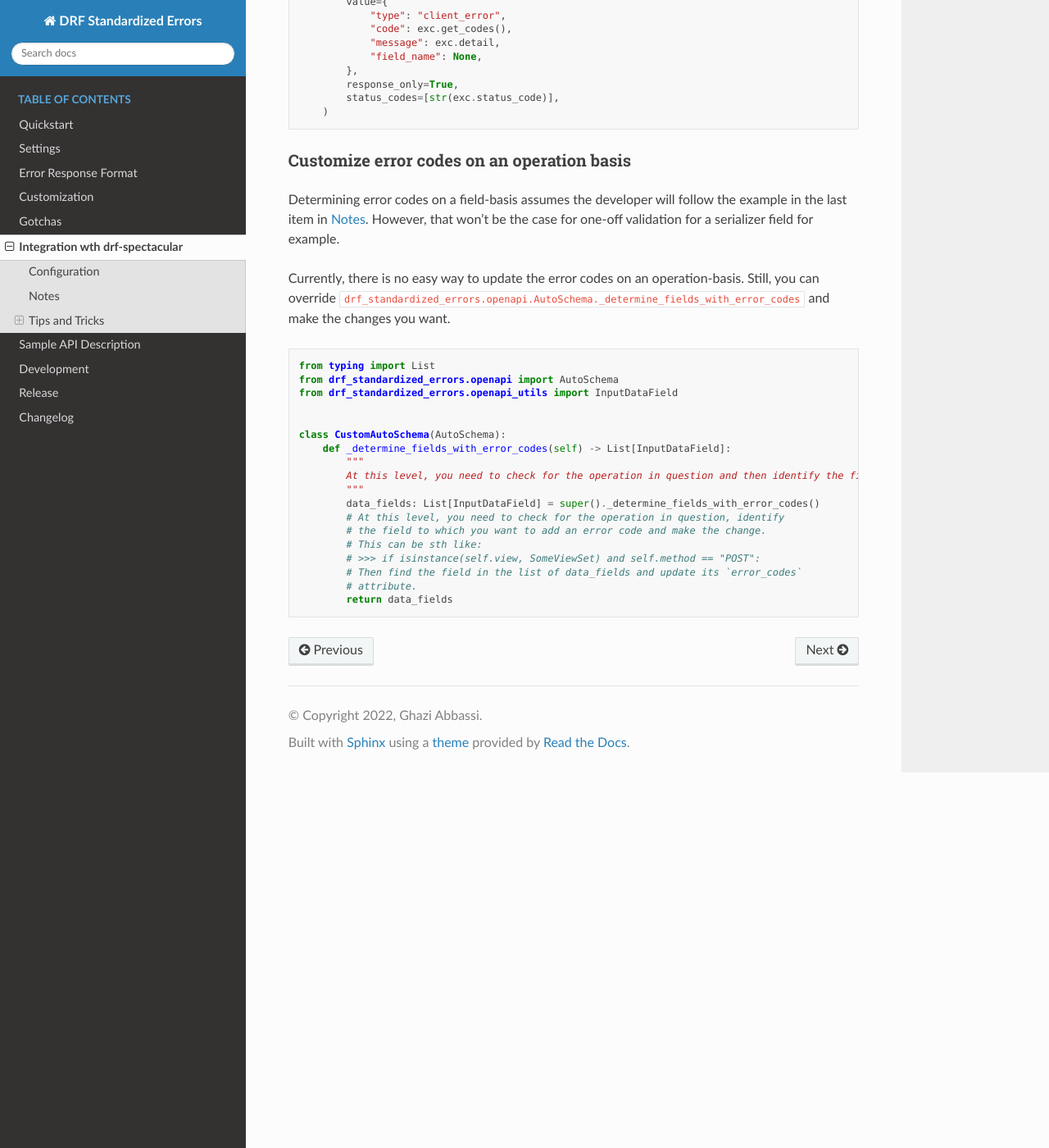
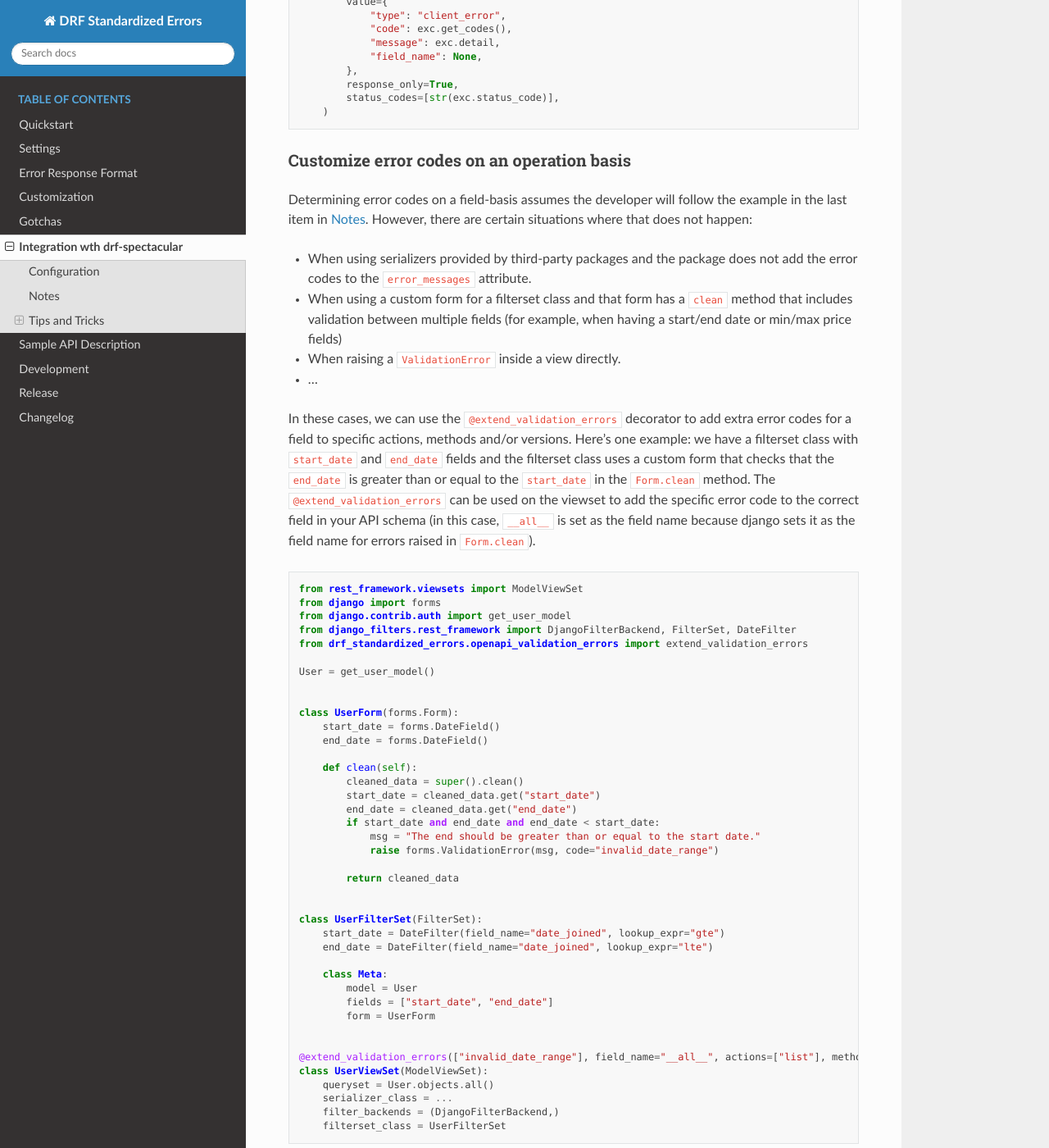
Before and after one commit to ghazi-git/drf-standardized-errors, a Sphinx documentation site: the page built from docs/openapi.md, in a window 1280 px wide and 1400 px high, scrolled down 8638 px. Shown: the whole window at 82% size. Built offline with Sphinx 7.4.7 and the Read the Docs theme 2.0.0, drawn with Linux system fonts in a browser that asks for light colours; some of the changed text lies outside the part shown.

Commit message:
add documentation for the new @extend_validation_errors decorator

````diff
--- a/docs/conf.py
+++ b/docs/conf.py
@@ -11,6 +11,10 @@
 # documentation root, use os.path.abspath to make it absolute, like shown here.
 import os
 import sys
+
+from django.conf import settings
+
+settings.configure()
 
 sys.path.insert(0, os.path.abspath(".."))
 
--- a/docs/openapi.md
+++ b/docs/openapi.md
@@ -424,27 +424,73 @@ def get_example_from_exception(exc: exceptions.APIException):
 
 ### Customize error codes on an operation basis
 Determining error codes on a field-basis assumes the developer will follow the example in the last item in
-[Notes](#notes). However, that won't be the case for one-off validation for a serializer field for example.
+[Notes](#notes). However, there are certain situations where that does not happen:
+- When using serializers provided by third-party packages and the package does not add the error codes to
+the `error_messages` attribute.
+- When using a custom form for a filterset class and that form has a `clean` method that includes validation
+between multiple fields (for example, when having a start/end date or min/max price fields)
+- When raising a `ValidationError` inside a view directly.
+- ...
 
-Currently, there is no easy way to update the error codes on an operation-basis. Still, you can override
-`drf_standardized_errors.openapi.AutoSchema._determine_fields_with_error_codes` and make the changes you want.
+In these cases, we can use the `@extend_validation_errors` decorator to add extra error codes for a field
+to specific actions, methods and/or versions. Here's one example: we have a filterset class with `start_date`
+and `end_date` fields and the filterset class uses a custom form that checks that the `end_date` is greater
+than or equal to the `start_date` in the `Form.clean` method. The `@extend_validation_errors` can be used
+on the viewset to add the specific error code to the correct field in your API schema (in this case,
+`__all__` is set as the field name because django sets it as the field name for errors raised in `Form.clean`).
+
 ```python
-from typing import List
-from drf_standardized_errors.openapi import AutoSchema
-from drf_standardized_errors.openapi_utils import InputDataField
+from rest_framework.viewsets import ModelViewSet
+from django import forms
+from django.contrib.auth import get_user_model
+from django_filters.rest_framework import DjangoFilterBackend, FilterSet, DateFilter
+from drf_standardized_errors.openapi_validation_errors import extend_validation_errors
+
+User = get_user_model()
 
 
-class CustomAutoSchema(AutoSchema):
-    def _determine_fields_with_error_codes(self) -> List[InputDataField]:
-        """
-        At this level, you need to check for the operation in question and then identify the field
-        """
-        data_fields: List[InputDataField] = super()._determine_fields_with_error_codes()
-        # At this level, you need to check for the operation in question, identify
-        # the field to which you want to add an error code and make the change.
-        # This can be sth like:
-        # >>> if isinstance(self.view, SomeViewSet) and self.method == "POST":
-        # Then find the field in the list of data_fields and update its `error_codes`
-        # attribute.
-        return data_fields
+class UserForm(forms.Form):
+    start_date = forms.DateField()
+    end_date = forms.DateField()
+
+    def clean(self):
+        cleaned_data = super().clean()
+        start_date = cleaned_data.get("start_date")
+        end_date = cleaned_data.get("end_date")
+        if start_date and end_date and end_date < start_date:
+            msg = "The end should be greater than or equal to the start date."
+            raise forms.ValidationError(msg, code="invalid_date_range")
+
+        return cleaned_data
+
+
+class UserFilterSet(FilterSet):
+    start_date = DateFilter(field_name="date_joined", lookup_expr="gte")
+    end_date = DateFilter(field_name="date_joined", lookup_expr="lte")
+
+    class Meta:
+        model = User
+        fields = ["start_date", "end_date"]
+        form = UserForm
+
+
+@extend_validation_errors(["invalid_date_range"], field_name="__all__", actions=["list"], methods=["get"])
+class UserViewSet(ModelViewSet):
+    queryset = User.objects.all()
+    serializer_class = ...
+    filter_backends = (DjangoFilterBackend,)
+    filterset_class = UserFilterSet
 ```
+
+Few notes about the decorator:
+- It can be applied to a view class, viewset class or view function decorated with `@api_view`.
+- It can be applied multiple times to the same view.
+- It adds **extra** error codes to the ones already collected by drf-standardized-errors for a specific field.
+- If it is applied to a parent view, the added error codes will automatically be added to the child view.
+- Error codes added on a child view, override ones added in a parent view for a specific field, method, action
+and version.
+
+```{eval-rst}
+.. automodule:: drf_standardized_errors.openapi_validation_errors
+    :members: extend_validation_errors
+```
````
Also changed, not shown: docs/changelog.md (+4 -0 lines), 1 other file.
